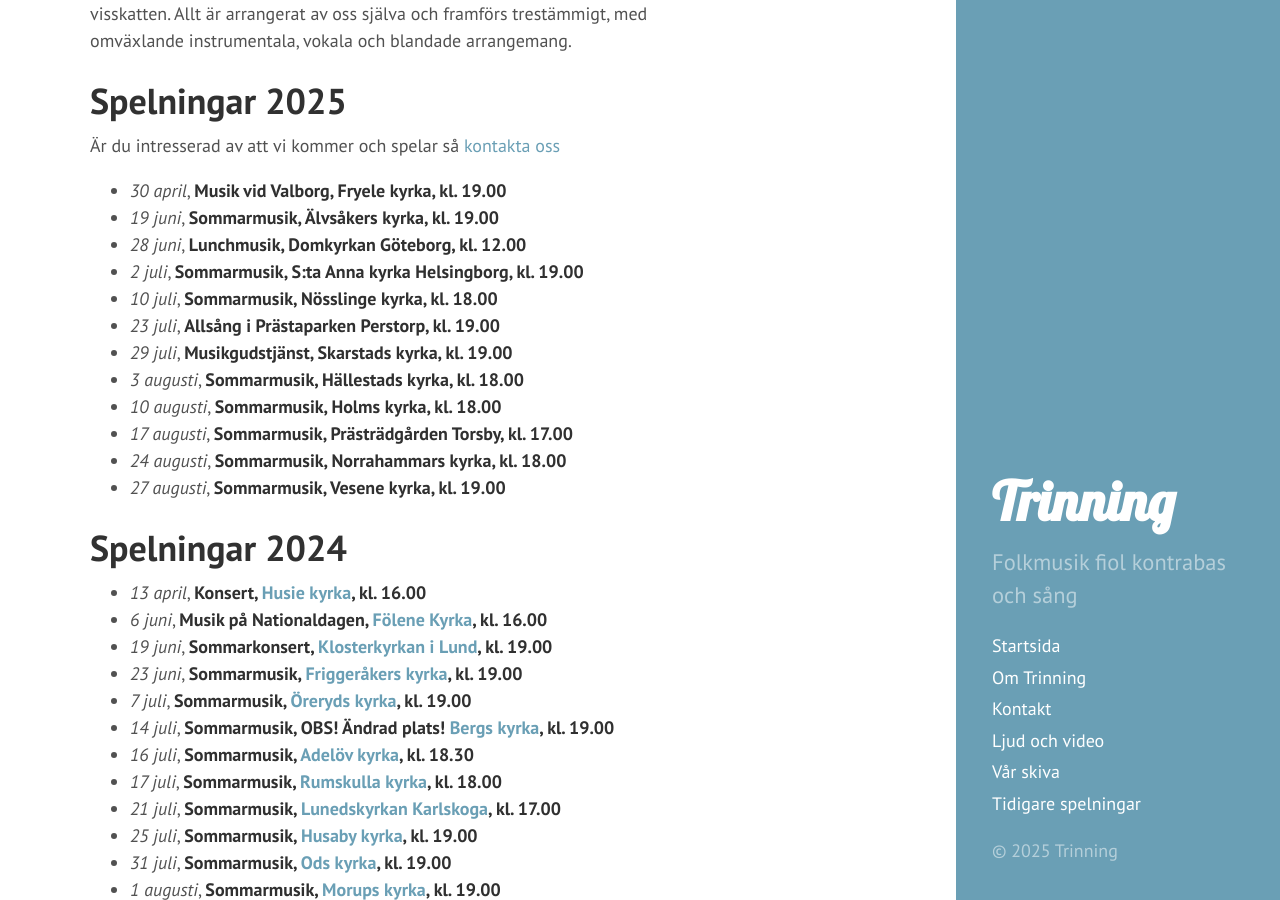
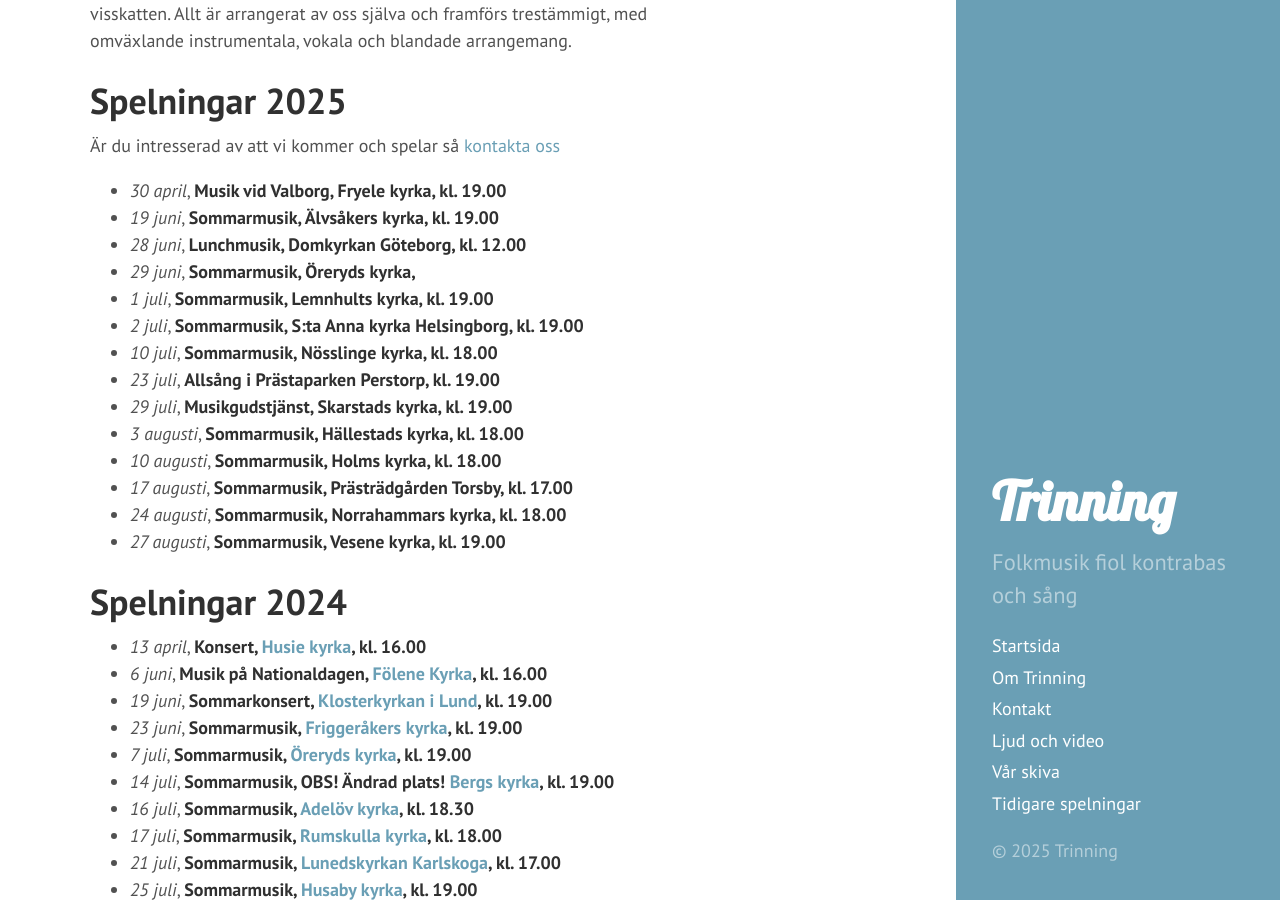
Before and after one commit to trinning/trinning.github.io, a Jekyll site: the page built from index.md, in a window 1280 px wide and 900 px high, scrolled down 516 px. Built offline with Jekyll 4.4.1, drawn with Linux system fonts in a browser that asks for light colours.

Commit message:
uppdaterat spelningar

```diff
--- a/index.md
+++ b/index.md
@@ -16,6 +16,8 @@ in lite norskt, amerikanskt, låtar från de brittiska öarna och visor från de
 * *30 april*, **Musik vid Valborg, Fryele kyrka, kl. 19.00**
 * *19 juni*, **Sommarmusik, Älvsåkers kyrka, kl. 19.00**
 * *28 juni*, **Lunchmusik, Domkyrkan Göteborg, kl. 12.00**
+* *29 juni*, **Sommarmusik, Öreryds kyrka,**
+* *1 juli*, **Sommarmusik, Lemnhults kyrka, kl. 19.00**
 * *2 juli*, **Sommarmusik, S:ta Anna kyrka Helsingborg, kl. 19.00**
 * *10 juli*, **Sommarmusik, Nösslinge kyrka, kl. 18.00**
 * *23 juli*, **Allsång i Prästaparken Perstorp, kl. 19.00**
```
